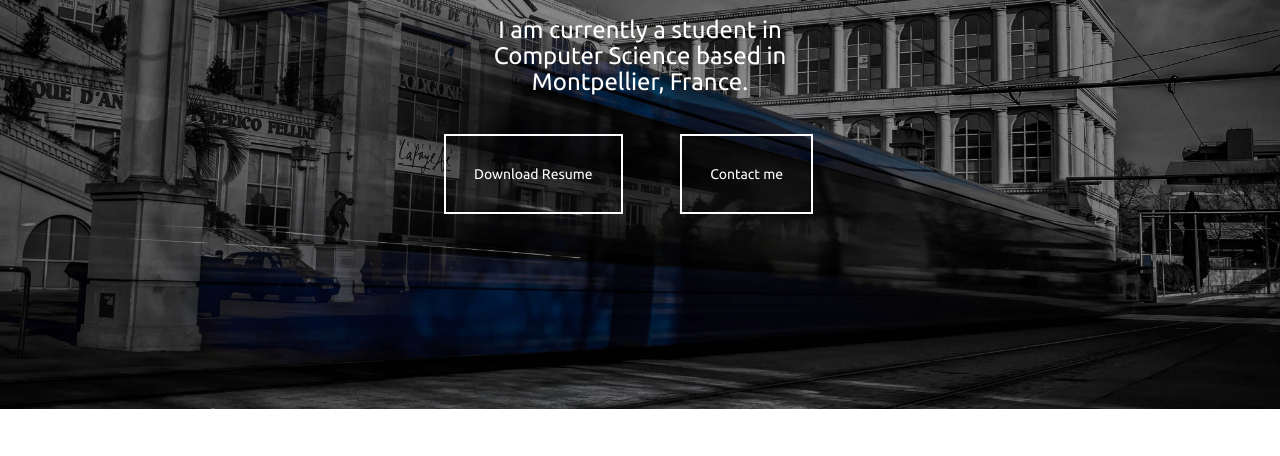
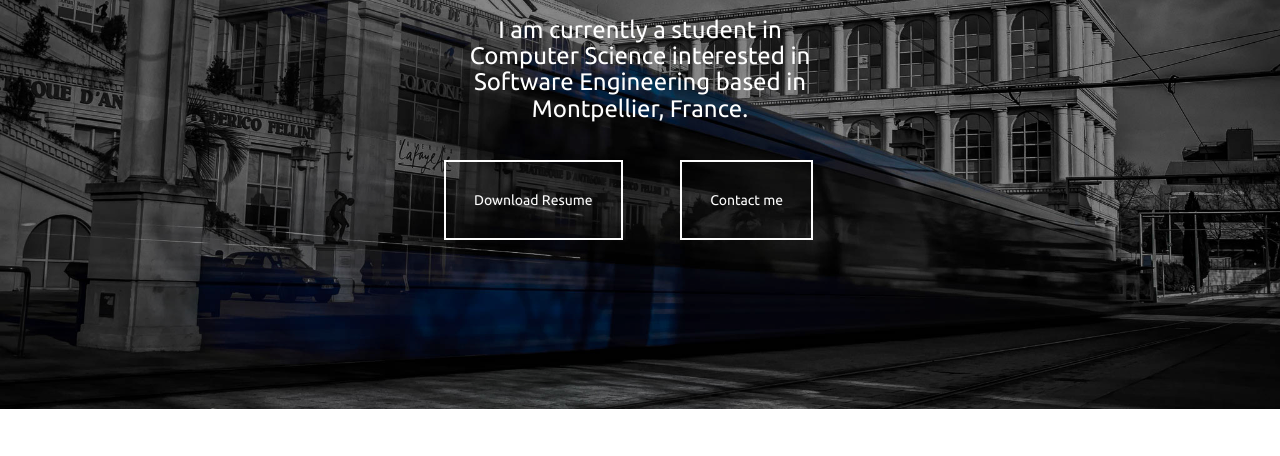
Before and after one commit to Dany-Nguyen/dany-nguyen.github.io, a plain HTML site: page index.html in a window 1280 px wide. Shown: the part 241-697 px from the top of the page. Drawn offline with nearby package versions, Linux system fonts and the light colour scheme.

Commit message:
header lead

```diff
--- a/index.html
+++ b/index.html
@@ -56,7 +56,7 @@
             <header id="top" class="header">
                 <div class="col-lg-4 col-lg-offset-4 vcenter">
                     <h1>Bonjour ! I'm Daniel</h1>
-                    <h3>I am currently a student in Computer Science based in Montpellier, France.</h3>
+                    <h3>I am currently a student in Computer Science interested in Software Engineering based in Montpellier, France.</h3>
                 </div>
                 <div class="row large">
                     <div class="col-sm-2 col-sm-offset-4">
```
